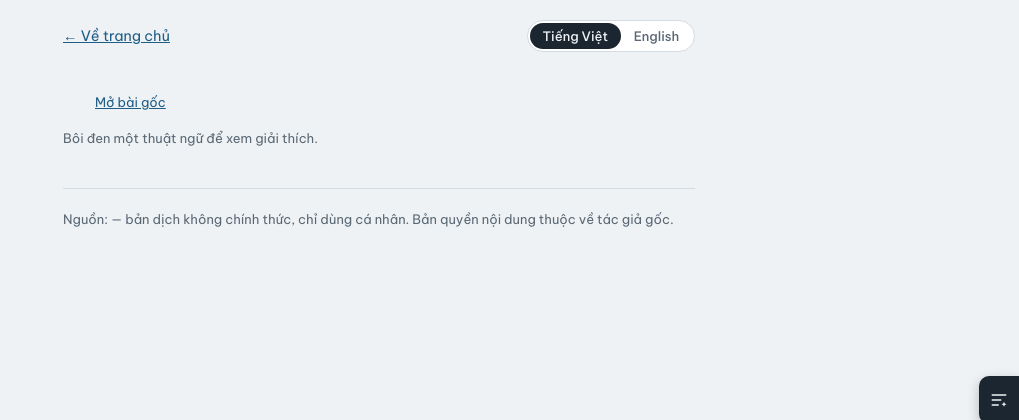
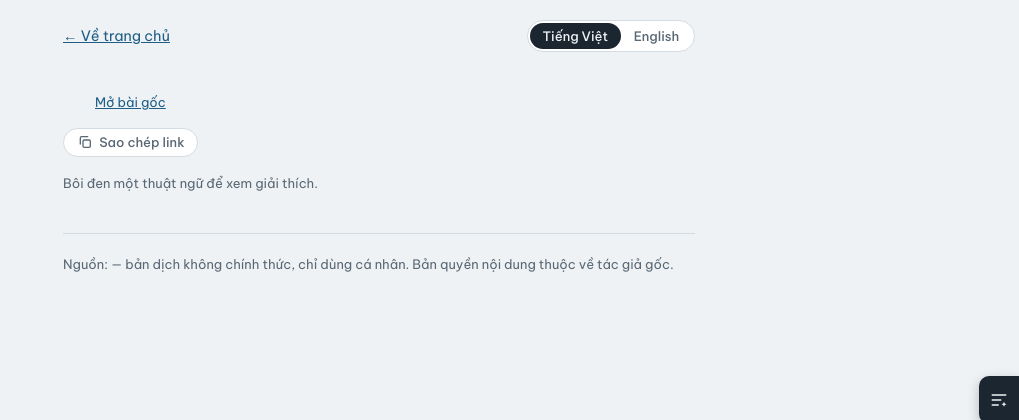
Before and after one commit to henryh2q/medium-reader, a FastAPI app: template templates/article.html in a window 1280 px wide. Shown: the top 420 px of the page, without its empty margins (261-1280 px from the left). Run offline with FastAPI, Linux system fonts and the light colour scheme; the template is opened without the code that fills it, so the values that code supplies are empty.

Commit message:
Add share and copy-link buttons to the article page
Share uses the Web Share API where available (iOS/Android) and falls back
to copying the link on failure; Copy link always shows, with an
execCommand fallback for non-https contexts. The shared URL is the
canonical https link and the title follows the active language tab.

Co-Authored-By: Claude Sonnet 5.5 <noreply@anthropic.com>

```diff
--- a/static/reader.js
+++ b/static/reader.js
@@ -201,6 +201,59 @@
   panel.querySelector('.panel-close').addEventListener('click', closePanel);
   document.addEventListener('keydown', (e) => { if (e.key === 'Escape') closePanel(); });
 
+  /* ---------- Chia sẻ / sao chép link ---------- */
+  const shareBtn = document.getElementById('share-btn');
+  const copyBtn = document.getElementById('copy-link-btn');
+
+  // Ưu tiên canonical (đã là https + domain công khai); không có thì bỏ query/hash.
+  const shareUrl = () =>
+    document.querySelector('link[rel="canonical"]')?.href || (location.origin + location.pathname);
+  const shareTitle = () => [...document.querySelectorAll('.reader-head h1 span')]
+    .find((s) => getComputedStyle(s).display !== 'none')?.textContent.trim() || document.title;
+
+  const flash = (btn, text) => {
+    const label = btn.querySelector('span');
+    const original = btn.dataset.label || (btn.dataset.label = label.textContent);
+    label.textContent = text;
+    clearTimeout(btn._t);
+    btn._t = setTimeout(() => { label.textContent = original; }, 1800);
+  };
+
+  // clipboard API cần https/localhost; trên http (vd. mở qua LAN) rơi về execCommand.
+  const copyText = async (text) => {
+    if (navigator.clipboard && window.isSecureContext) {
+      try { await navigator.clipboard.writeText(text); return true; } catch { /* thử cách dưới */ }
+    }
+    const ta = document.createElement('textarea');
+    ta.value = text;
+    ta.setAttribute('readonly', '');
+    ta.style.cssText = 'position:fixed;top:0;left:0;opacity:0';
+    document.body.append(ta);
+    ta.select();
+    let ok = false;
+    try { ok = document.execCommand('copy'); } catch { /* bỏ qua */ }
+    ta.remove();
+    return ok;
+  };
+
+  if (copyBtn) {
+    copyBtn.addEventListener('click', async () => {
+      flash(copyBtn, (await copyText(shareUrl())) ? 'Đã sao chép ✓' : 'Không sao chép được');
+    });
+  }
+
+  if (shareBtn && navigator.share) {
+    shareBtn.hidden = false;
+    shareBtn.addEventListener('click', async () => {
+      try {
+        await navigator.share({ title: shareTitle(), url: shareUrl() });
+      } catch (err) {
+        if (err.name === 'AbortError') return; // người dùng tự đóng khung chia sẻ
+        flash(shareBtn, (await copyText(shareUrl())) ? 'Đã sao chép link ✓' : 'Không chia sẻ được');
+      }
+    });
+  }
+
   /* ---------- Nút lên đầu trang ---------- */
   const topBtn = document.getElementById('back-to-top');
   if (topBtn) {
--- a/static/style.css
+++ b/static/style.css
@@ -315,3 +315,13 @@ mark.term {
 .extension-details { margin-top: 2rem; border-top: 1px solid var(--rule); padding-top: 1rem; }
 .extension-details summary { cursor: pointer; color: var(--muted); font-size: 0.9rem; }
 .extension-details summary:hover { color: var(--ink); }
+
+/* ---------- Chia sẻ bài viết ---------- */
+.share-actions { display: flex; flex-wrap: wrap; gap: 0.5rem; margin: 1rem 0 0; }
+.share-action {
+  display: inline-flex; align-items: center; gap: 0.4rem;
+  font: 500 0.8125rem var(--ui); color: var(--muted); background: var(--sheet);
+  border: 1px solid var(--rule); border-radius: 999px; padding: 0.35rem 0.8rem; cursor: pointer;
+}
+.share-action[hidden] { display: none; }
+.share-action:hover { color: var(--ink); border-color: var(--accent); }
--- a/templates/article.html
+++ b/templates/article.html
@@ -27,6 +27,16 @@
       <span>{{ a.created_at | date }}</span>
       <a href="{{ a.url }}" target="_blank" rel="noopener">Mở bài gốc</a>
     </p>
+    <div class="share-actions">
+      <button type="button" id="share-btn" class="share-action" hidden>
+        <svg viewBox="0 0 24 24" width="16" height="16" fill="none" stroke="currentColor" stroke-width="2" stroke-linecap="round" stroke-linejoin="round" aria-hidden="true"><path d="M4 12v7a1 1 0 0 0 1 1h14a1 1 0 0 0 1-1v-7"/><path d="M16 6l-4-4-4 4"/><path d="M12 2v13"/></svg>
+        <span>Chia sẻ</span>
+      </button>
+      <button type="button" id="copy-link-btn" class="share-action">
+        <svg viewBox="0 0 24 24" width="16" height="16" fill="none" stroke="currentColor" stroke-width="2" stroke-linecap="round" stroke-linejoin="round" aria-hidden="true"><rect x="9" y="9" width="11" height="11" rx="2"/><path d="M5 15V6a2 2 0 0 1 2-2h9"/></svg>
+        <span>Sao chép link</span>
+      </button>
+    </div>
     <p class="hint">Bôi đen một thuật ngữ để xem giải thích.</p>
   </header>
 
```
Also changed, not shown: README.md.
